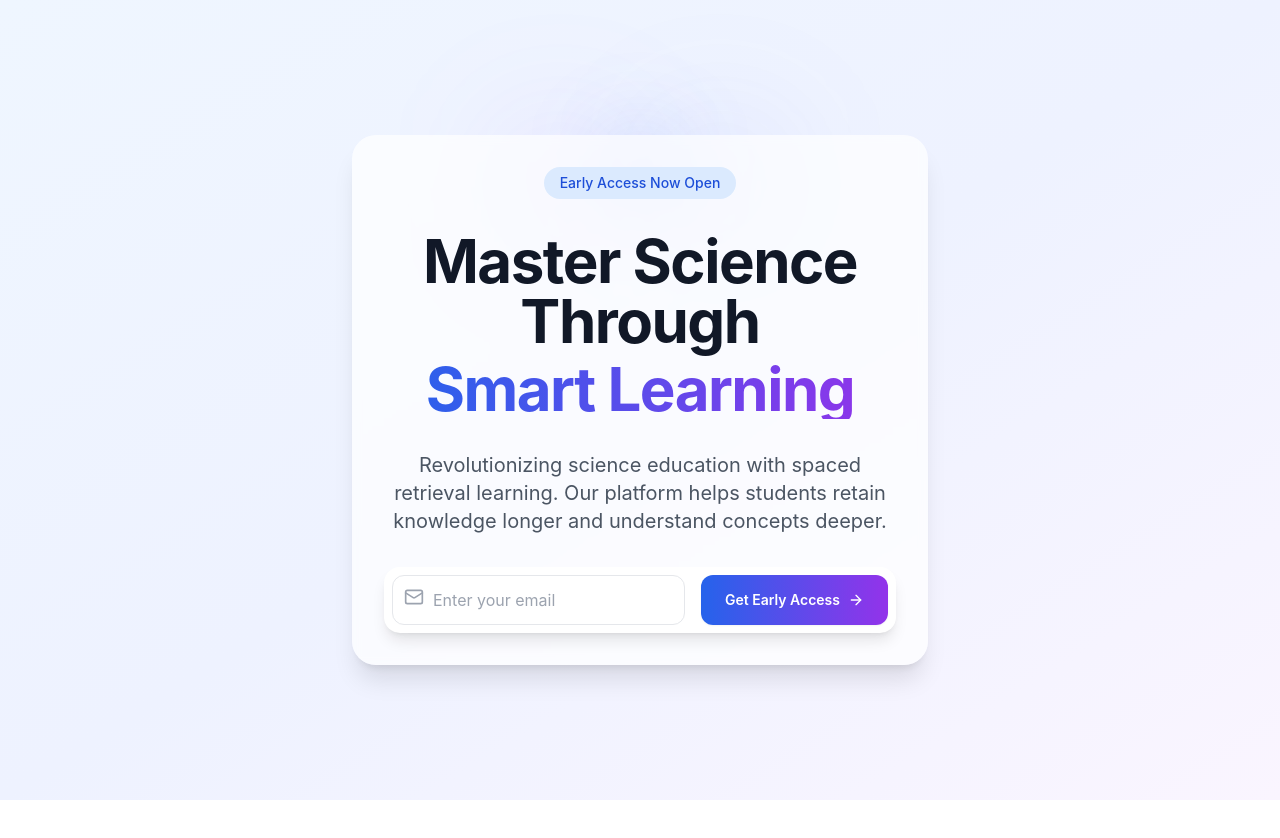
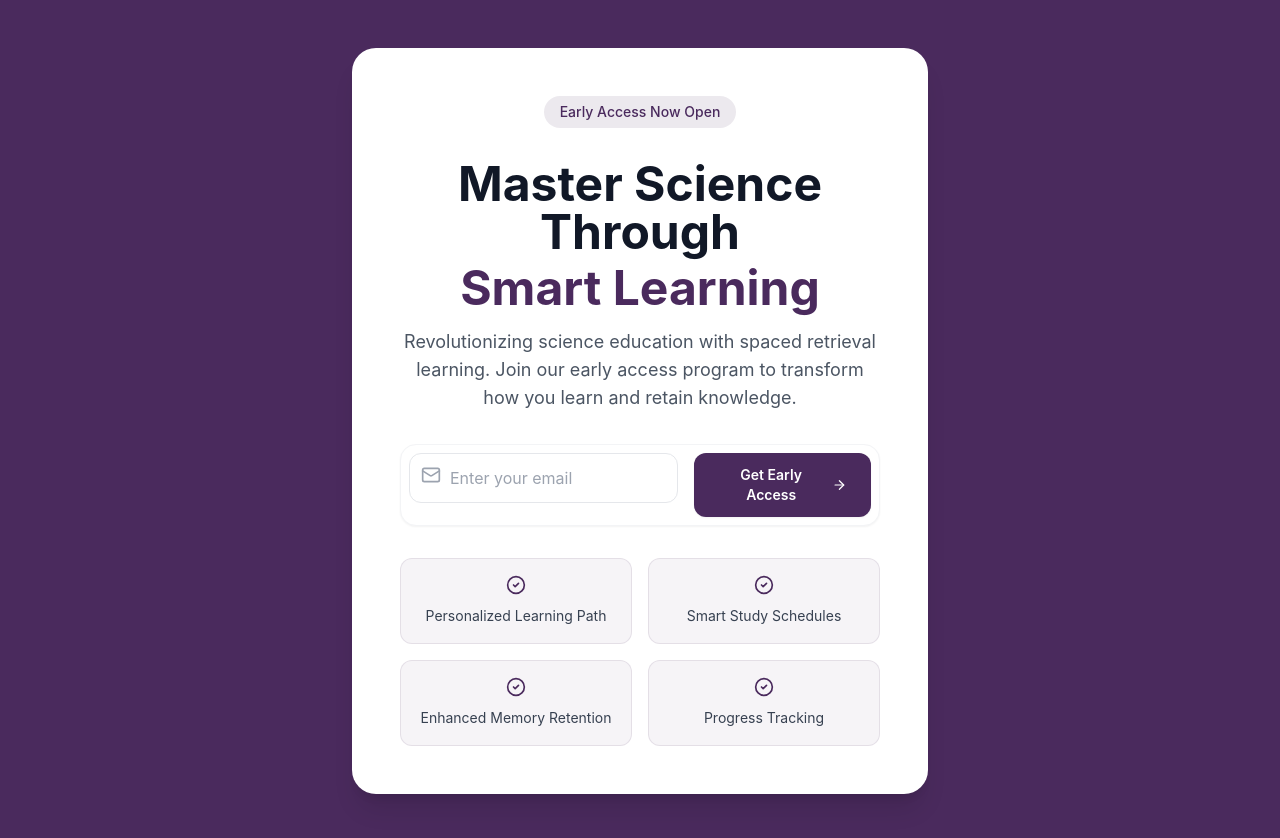
Before and after one commit to usamahighersummit/early_access, a React (Create React App) app: page / in a window 1280 px wide. Shown: the top 838 px of the page. Before the commit the page ends 800 px from the top, so only its background shows below. Built offline with nearby package versions, Linux system fonts and the light colour scheme.

Commit message:
New Template and new Design

```diff
--- a/src/Components/EarlyAccessPage.jsx
+++ b/src/Components/EarlyAccessPage.jsx
@@ -2,20 +2,20 @@ import React, { useState } from "react";
 import { ArrowRight, Mail, CheckCircle2, AlertCircle } from "lucide-react";
 import emailjs from "@emailjs/browser";
 
-// Initialize EmailJS with your public key
-emailjs.init(process.env.REACT_APP_EMAILJS_PK); // Replace with your actual public key
+// Initialize EmailJS
+emailjs.init("wq466uVBRSDmwOr4V");
 
 const CustomAlert = ({ variant = "default", children }) => {
   const styles = {
     default: "bg-gray-50 border-gray-200 text-gray-800",
     destructive: "bg-red-50 border-red-200 text-red-800",
-    success: "bg-gradient-to-r from-green-50 to-emerald-50 border-green-200 text-green-800",
+    success: "bg-purple-50 border-purple-200 text-purple-800",
   };
 
   return (
     <div className={`flex items-center p-4 rounded-lg border ${styles[variant]}`}>
       {variant === "destructive" && <AlertCircle className="h-5 w-5 text-red-600 mr-2" />}
-      {variant === "success" && <CheckCircle2 className="h-5 w-5 text-green-600 mr-2" />}
+      {variant === "success" && <CheckCircle2 className="h-5 w-5 text-purple-600 mr-2" />}
       <div>{children}</div>
     </div>
   );
@@ -40,14 +40,11 @@ const EarlyAccessPage = () => {
 
     setLoading(true);
     try {
-      // Send notification to stakeholders
-      const result = await emailjs.send(
-        "service_oqg80pa", // Replace with your EmailJS service ID
-        "template_8dinhpl", // Replace with your EmailJS template ID
-        {
+      const result = await emailjs.send("service_z996bcy", "template_lfdxgop", {
         user_email: email,
-        }
-      );
+        signup_time: new Date().toLocaleString(),
+        source: "Early Access Landing Page Alternative",
+      });
 
       if (result.status === 200) {
         setSubmitted(true);
@@ -65,31 +62,36 @@ const EarlyAccessPage = () => {
   };
 
   return (
-    <div className="min-h-screen bg-gradient-to-br from-blue-50 via-indigo-50 to-purple-50 flex items-center justify-center px-4 py-12 sm:px-6 lg:px-8">
-      <div className="w-full max-w-xl">
-        <div className="text-center relative">
-          {/* Decorative elements */}
-          <div className="absolute -top-4 left-1/2 -translate-x-1/2 w-24 h-24 bg-blue-500/10 rounded-full blur-2xl" />
-          <div className="absolute -top-4 left-1/4 w-32 h-32 bg-purple-500/10 rounded-full blur-3xl" />
-          <div className="absolute -top-4 right-1/4 w-32 h-32 bg-indigo-500/10 rounded-full blur-3xl" />
+    <div className="min-h-screen bg-[#4A2A5D] flex items-center justify-center px-4 py-12 sm:px-6 lg:px-8">
+      {/* Main Card Container */}
+      <div className="w-full max-w-xl bg-white rounded-3xl p-8 sm:p-12 shadow-xl">
+        {/* Early Access Badge */}
+        <div className="text-center mb-8">
+          <span className="inline-block px-4 py-1.5 rounded-full bg-[#4A2A5D]/10 text-[#4A2A5D] text-sm font-medium">Early Access Now Open</span>
+        </div>
 
-          <div className="relative space-y-8 bg-white/70 backdrop-blur-sm p-8 rounded-3xl shadow-xl">
-            <span className="inline-block px-4 py-1.5 rounded-full bg-blue-100 text-blue-700 text-sm font-medium">Early Access Now Open</span>
-
-            <h1 className="text-4xl sm:text-5xl font-bold tracking-tight text-gray-900 sm:text-6xl">
-              Master Science Through
-              <span className="block text-transparent bg-clip-text bg-gradient-to-r from-blue-600 to-purple-600 mt-2">Smart Learning</span>
+        {/* Title Section */}
+        <div className="text-center space-y-4 mb-8">
+          <h1 className="text-4xl sm:text-5xl font-bold">
+            <span className="text-gray-900">
+              Master Science
+              <br />
+              Through
+            </span>
+            <span className="block text-[#4A2A5D] mt-2">Smart Learning</span>
           </h1>
 
-            <p className="text-lg sm:text-xl leading-8 text-gray-600 max-w-2xl mx-auto">
-              Revolutionizing science education with spaced retrieval learning. Our platform helps students retain knowledge longer and understand
-              concepts deeper.
+          <p className="text-lg text-gray-600">
+            Revolutionizing science education with spaced retrieval learning. Join our early access program to transform how you learn and retain
+            knowledge.
           </p>
+        </div>
 
-            <div className="mt-8">
+        {/* Form Section */}
+        <div className="mb-8">
           {!submitted ? (
             <form onSubmit={handleSubmit}>
-                  <div className="flex flex-col sm:flex-row gap-4 p-2 bg-white rounded-2xl shadow-lg">
+              <div className="flex flex-col sm:flex-row gap-4 p-2 bg-white rounded-2xl shadow-sm border border-gray-100">
                 <div className="relative flex-grow">
                   <Mail className="absolute left-3 top-3 h-5 w-5 text-gray-400" />
                   <input
@@ -97,14 +99,14 @@ const EarlyAccessPage = () => {
                     value={email}
                     onChange={(e) => setEmail(e.target.value)}
                     placeholder="Enter your email"
-                        className="block w-full rounded-xl border border-gray-200 pl-10 py-3 text-gray-900 focus:ring-2 focus:ring-blue-500 focus:border-blue-500"
+                    className="block w-full rounded-xl border border-gray-200 pl-10 py-3 text-gray-900 focus:ring-2 focus:ring-[#4A2A5D] focus:border-[#4A2A5D]"
                     disabled={loading}
                   />
                 </div>
                 <button
                   type="submit"
                   disabled={loading}
-                      className="inline-flex items-center justify-center rounded-xl bg-gradient-to-r from-blue-600 to-purple-600 px-6 py-3 text-sm font-semibold text-white shadow-sm hover:from-blue-500 hover:to-purple-500 focus:outline-none focus:ring-2 focus:ring-blue-500 focus:ring-offset-2 transition-all duration-200 disabled:opacity-70 disabled:cursor-not-allowed"
+                  className="inline-flex items-center justify-center rounded-xl bg-[#4A2A5D] px-6 py-3 text-sm font-semibold text-white shadow-sm hover:bg-[#5d3574] focus:outline-none focus:ring-2 focus:ring-[#4A2A5D] focus:ring-offset-2 transition-all duration-200 disabled:opacity-70 disabled:cursor-not-allowed"
                 >
                   {loading ? (
                     <div className="w-6 h-6 border-2 border-white border-t-transparent rounded-full animate-spin" />
@@ -126,7 +128,15 @@ const EarlyAccessPage = () => {
             <CustomAlert variant="success">Thanks for signing up! We'll notify you when we launch.</CustomAlert>
           )}
         </div>
+
+        {/* Features Grid */}
+        <div className="grid grid-cols-2 gap-4 text-center">
+          {["Personalized Learning Path", "Smart Study Schedules", "Enhanced Memory Retention", "Progress Tracking"].map((feature, index) => (
+            <div key={index} className="p-4 rounded-xl bg-[#4A2A5D]/5 border border-[#4A2A5D]/10">
+              <CheckCircle2 className="h-5 w-5 text-[#4A2A5D] mx-auto mb-2" />
+              <span className="text-sm text-gray-700">{feature}</span>
             </div>
+          ))}
         </div>
       </div>
     </div>
```
Lines whose indentation alone changed are shown as unchanged.
